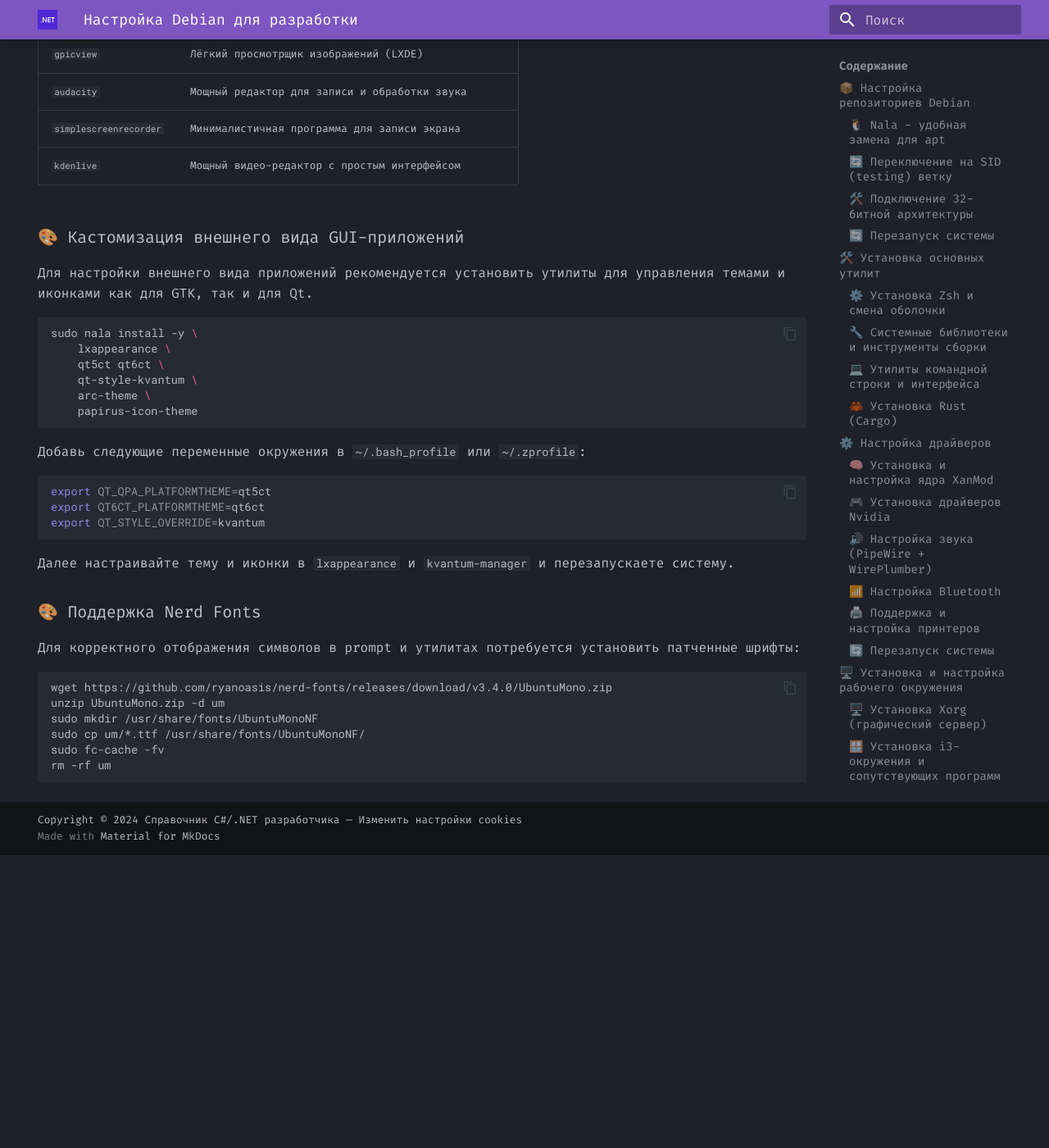
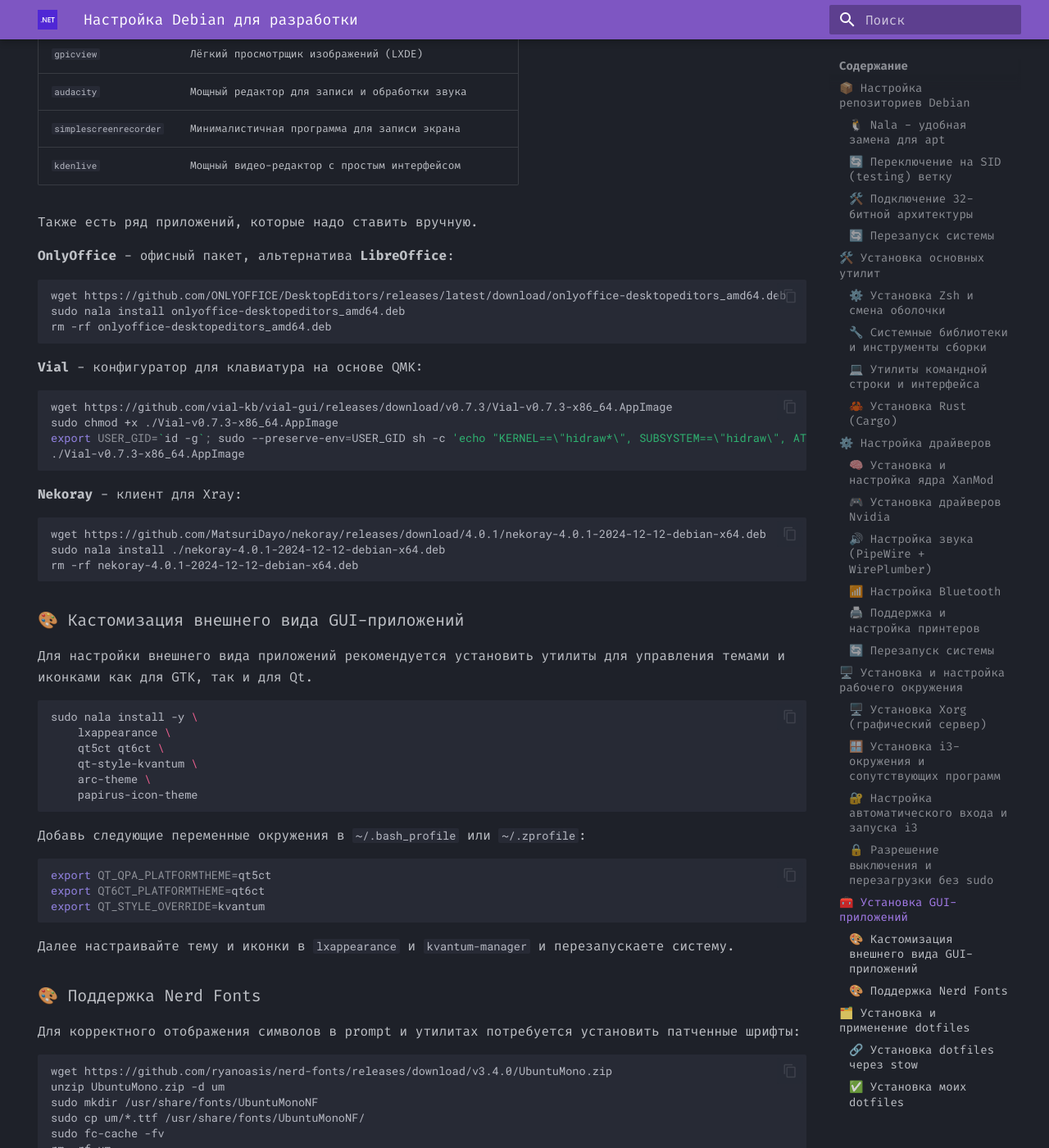
Before and after one commit to arthur-lokhov/dotnet-resources, an MkDocs documentation site: the page built from docs/extra/debian.md, in a window 1280 px wide and 1400 px high, scrolled down 8470 px. Shown: the whole window at 82% size. Built offline with MkDocs 1.6.1 and Material for MkDocs 9.7.7, drawn with Linux system fonts in a browser that asks for light colours; plug-ins that fetch from the network failed and are left out; before the commit the page ends 9513 px from its top, so only the background shows below that; some of the changed text lies outside the part shown.

Commit message:
add info about dotfiles and vial

````diff
--- a/docs/extra/debian.md
+++ b/docs/extra/debian.md
@@ -375,6 +375,33 @@
 | `simplescreenrecorder` | Минималистичная программа для записи экрана        |
 | `kdenlive`             | Мощный видео-редактор с простым интерфейсом        |
 
+Также есть ряд приложений, которые надо ставить вручную.
+
+**OnlyOffice** - офисный пакет, альтернатива **LibreOffice**:
+
+```bash
+wget https://github.com/ONLYOFFICE/DesktopEditors/releases/latest/download/onlyoffice-desktopeditors_amd64.deb
+sudo nala install onlyoffice-desktopeditors_amd64.deb
+rm -rf onlyoffice-desktopeditors_amd64.deb
+```
+
+**Vial** - конфигуратор для клавиатура на основе QMK:
+
+```bash
+wget https://github.com/vial-kb/vial-gui/releases/download/v0.7.3/Vial-v0.7.3-x86_64.AppImage
+sudo chmod +x ./Vial-v0.7.3-x86_64.AppImage
+export USER_GID=`id -g`; sudo --preserve-env=USER_GID sh -c 'echo "KERNEL==\"hidraw*\", SUBSYSTEM==\"hidraw\", ATTRS{serial}==\"*vial:f64c2b3c*\", MODE=\"0660\", GROUP=\"$USER_GID\", TAG+=\"uaccess\", TAG+=\"udev-acl\"" > /etc/udev/rules.d/99-vial.rules && udevadm control --reload && udevadm trigger'
+./Vial-v0.7.3-x86_64.AppImage
+```
+
+**Nekoray** - клиент для Xray:
+
+```bash
+wget https://github.com/MatsuriDayo/nekoray/releases/download/4.0.1/nekoray-4.0.1-2024-12-12-debian-x64.deb
+sudo nala install ./nekoray-4.0.1-2024-12-12-debian-x64.deb
+rm -rf nekoray-4.0.1-2024-12-12-debian-x64.deb
+```
+
 ### 🎨 Кастомизация внешнего вида GUI-приложений
 
 Для настройки внешнего вида приложений рекомендуется установить утилиты для управления темами и иконками как для GTK, так и для Qt.
@@ -410,3 +437,28 @@
 sudo fc-cache -fv
 rm -rf um
 ```
+
+---
+
+## 🗂️ Установка и применение dotfiles
+
+**Dotfiles** — это конфигурационные файлы, в которых хранятся персональные настройки оболочки, редакторов, утилит и оконного менеджера.
+
+### 🔗 Установка dotfiles через stow
+
+Убедитесь, что ваши dotfiles уже загружены в `~/.dotfiles`. Затем выполните:
+
+```bash
+cd ~/.dotfiles
+stow .
+```
+
+### ✅ Установка моих dotfiles
+
+Если у тебя нету своих dotfiles, то можешь воспользоваться моими:
+
+```bash
+git clone https://github.com/arthur-lokhov/debian-dev.git ~/.dotfiles
+cd ~/.dotfiles
+./install.sh
+```
````
Also changed, not shown: docs/extra/index.md (+2 -0 lines), docs/extra/vial_keyboard_boot.md (added, +21 -0 lines).
